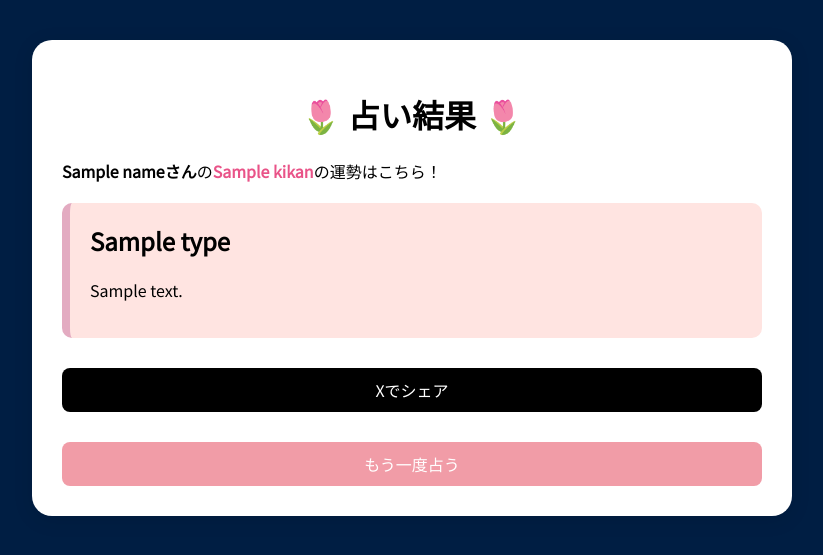
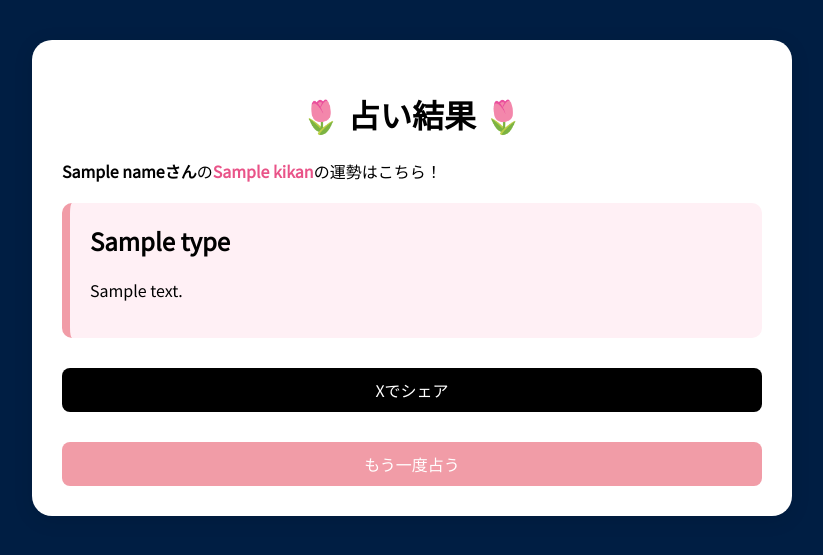
Before and after one commit to iyadomiran/python-apps, a Flask app: template templates/result.html in a window 1280 px wide. Shown: the top 555 px of the page, without its empty margins (228-1051 px from the left). Run offline with Flask 3, Linux system fonts and the light colour scheme; the template is opened without the code that fills it: most values are stand-ins (such as "Sample title", 1, 10 or a date in 2020).

Commit message:
Add Flask version of fortune app

```diff
--- a/static/style.css
+++ b/static/style.css
@@ -49,8 +49,8 @@ button:hover {
 }
 
 .card {
-    background-color: #ffe4e1;
-    border-left: 8px solid #e3abc1;
+    background-color: #fff0f5;
+    border-left: 8px solid #f19ca7;
     padding: 20px;
     margin: 20px 0;
     border-radius: 10px;
```
